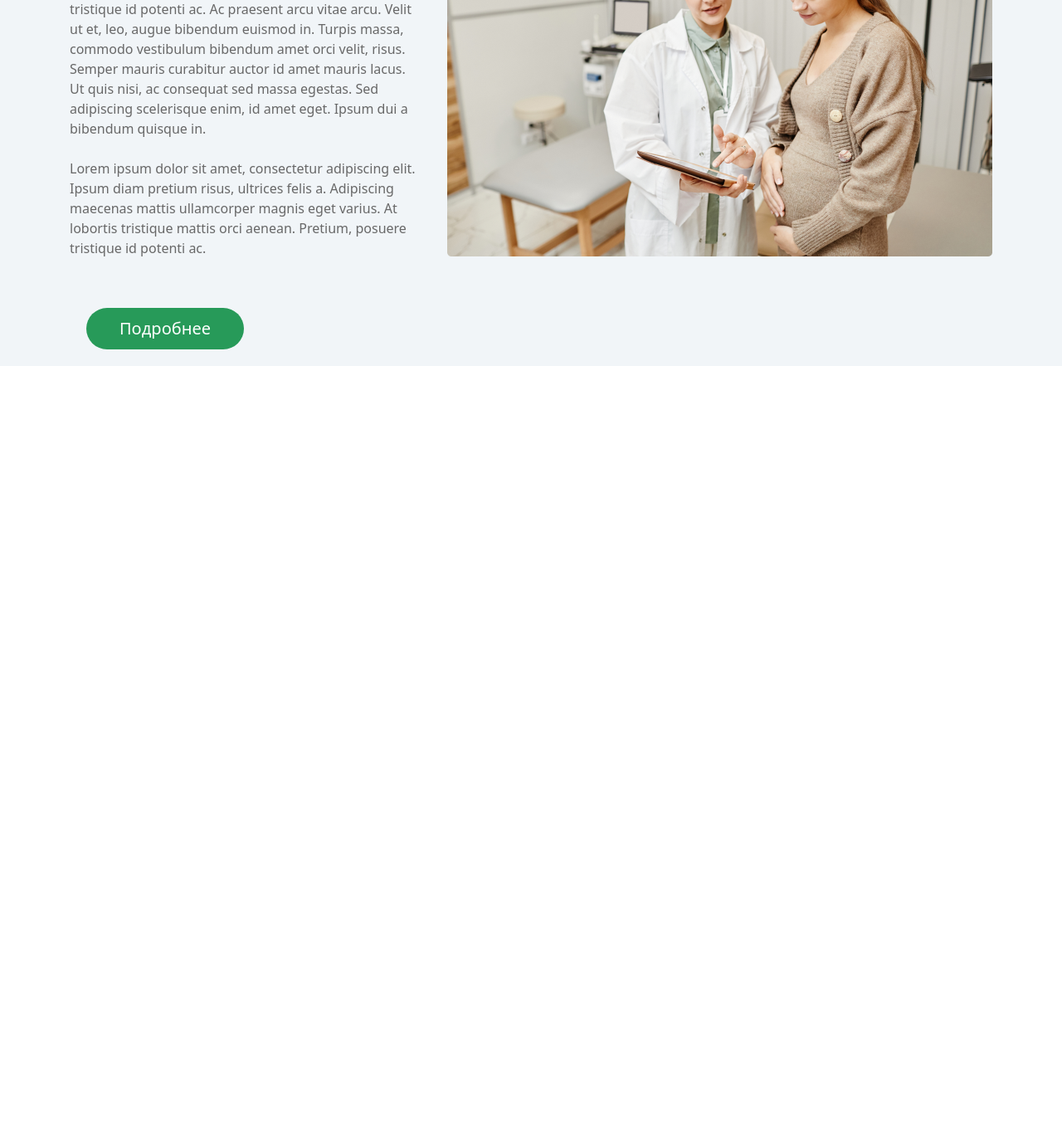
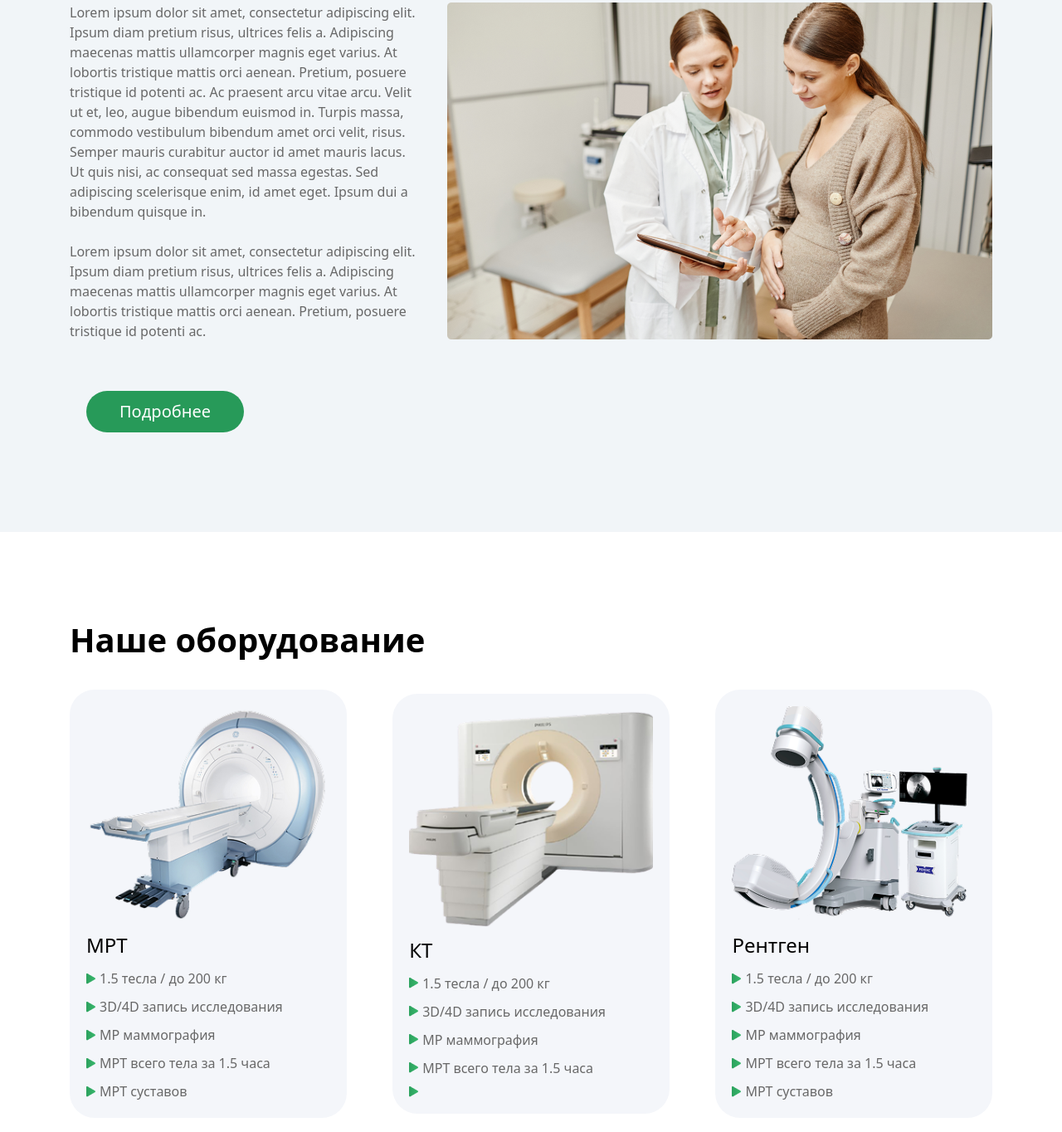
Before and after one commit to MuhammadEvazov/project4, a website: page src/index.html in a window 1280 px wide. Shown: the part 4538-5902 px from the top of the page at 83% size. Before the commit the page ends 4979 px from the top, so only its background shows below. Drawn offline with nearby package versions, Linux system fonts and the light colour scheme; files that its build step writes are made by us from their sources.

Commit message:
sixth section created succesfully

```diff
--- a/src/index.html
+++ b/src/index.html
@@ -234,7 +234,7 @@
         </section>
 
 
-        <section class="section5 bg-[#F1F5F8] lg:py-[100px]c">
+        <section class="section5 bg-[#F1F5F8] lg:py-[100px]">
             <article class="p-[20px] lg:w-[90%] lg:m-auto lg:max-w-[1300px] flex items-start flex-col gap-[30px]">
                 <h1 class="text-[40px] font-[700]">Стационар</h1>
                 <aside class="flex flex-col lg:flex-row items-center gap-[20px]">
@@ -280,6 +280,83 @@
                 </aside>
             </article>
         </section>
+
+    <section class="section6 p-[20px] lg:w-[90%] lg:m-auto lg:max-w-[1300px] flex items-start flex-col gap-[30px] lg:py-[100px]">
+        <h1 class="text-[40px] font-[700]">Наше оборудование</h1>
+        <article class="flex flex-col items-center gap-[30px] lg:flex-row lg:justify-between lg:w-[100%]">
+            <aside class="flex flex-col gap-[10px] bg-[#F4F6FA] p-[20px] rounded-[30px] lg:w-[30%]">
+                <img src="./Images/image 4 (3).png" alt="">
+                <h2 class="text-[24px] font-[500]">МРТ</h2>
+                <p class="flex items-center gap-[5px] text-[#686868]">
+                    <img src="./Images/Polygon 1.png" alt="">
+                    1.5 тесла / до 200 кг
+                </p>
+                <p class="flex items-center gap-[5px] text-[#686868]">
+                    <img src="./Images/Polygon 1.png" alt="">
+                    3D/4D запись исследования
+                </p>
+                <p class="flex items-center gap-[5px] text-[#686868]">
+                    <img src="./Images/Polygon 1.png" alt="">
+                    МР маммография
+                </p>
+                <p class="flex items-center gap-[5px] text-[#686868]">
+                    <img src="./Images/Polygon 1.png" alt="">
+                    МРТ всего тела за 1.5 часа
+                </p>
+                <p class="flex items-center gap-[5px] text-[#686868]">
+                    <img src="./Images/Polygon 1.png" alt="">
+                    МРТ суставов
+                </p>
+            </aside>
+            <aside class="flex flex-col gap-[10px] bg-[#F4F6FA] p-[20px] rounded-[30px] lg:w-[30%]">
+                <img src="./Images/image 4 (4).png" alt="">
+                <h2 class="text-[24px] font-[500]">КТ</h2>
+                <p class="flex items-center gap-[5px] text-[#686868]">
+                    <img src="./Images/Polygon 1.png" alt="">
+                    1.5 тесла / до 200 кг
+                </p>
+                <p class="flex items-center gap-[5px] text-[#686868]">
+                    <img src="./Images/Polygon 1.png" alt="">
+                    3D/4D запись исследования
+                </p>
+                <p class="flex items-center gap-[5px] text-[#686868]">
+                    <img src="./Images/Polygon 1.png" alt="">
+                    МР маммография
+                </p>
+                <p class="flex items-center gap-[5px] text-[#686868]">
+                    <img src="./Images/Polygon 1.png" alt="">
+                    МРТ всего тела за 1.5 часа
+                </p>
+                <p class="flex items-center gap-[5px] text-[#686868]">
+                    <img src="./Images/Polygon 1.png" alt="">
+                </p>
+            </aside>
+            <aside class="flex flex-col gap-[10px] bg-[#F4F6FA] p-[20px] rounded-[30px] lg:w-[30%]">
+                <img src="./Images/image 4 (5).png" alt="">
+                <h2 class="text-[24px] font-[500]">Рентген</h2>
+                <p class="flex items-center gap-[5px] text-[#686868]">
+                    <img src="./Images/Polygon 1.png" alt="">
+                    1.5 тесла / до 200 кг
+                </p>
+                <p class="flex items-center gap-[5px] text-[#686868]">
+                    <img src="./Images/Polygon 1.png" alt="">
+                    3D/4D запись исследования
+                </p>
+                <p class="flex items-center gap-[5px] text-[#686868]">
+                    <img src="./Images/Polygon 1.png" alt="">
+                    МР маммография
+                </p>
+                <p class="flex items-center gap-[5px] text-[#686868]">
+                    <img src="./Images/Polygon 1.png" alt="">
+                    МРТ всего тела за 1.5 часа
+                </p>
+                <p class="flex items-center gap-[5px] text-[#686868]">
+                    <img src="./Images/Polygon 1.png" alt="">
+                    МРТ суставов
+                </p>
+            </aside>
+        </article>
+    </section>
     </main>
 </body>
 
```
Also changed, not shown: src/Images/Polygon 1.png (added), src/Images/image 4 (3).png (added), src/Images/image 4 (4).png (added), src/Images/image 4 (5).png (added).
